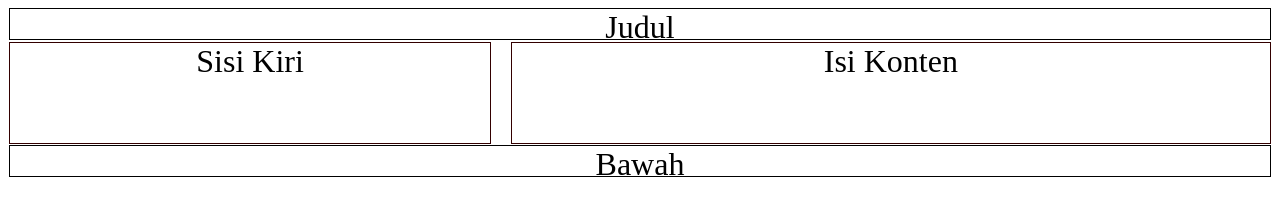
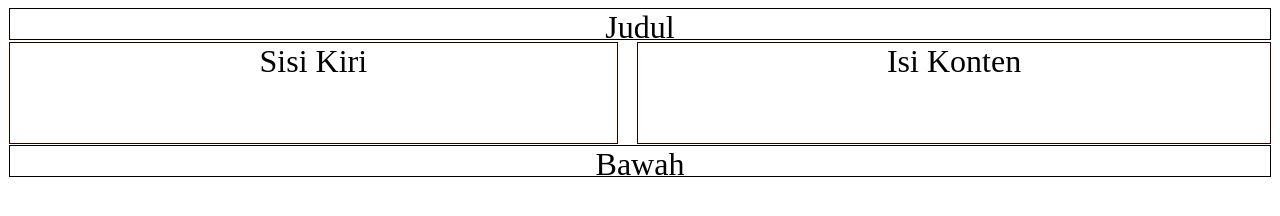
Before and after one commit to Bynrwdntr/rangkuman-tugas, a plain HTML site: page modul 13 lat 1.html in a window 1280 px wide. Drawn offline with Linux system fonts and the light colour scheme.

Commit message:
first commit

```diff
--- a/modul 13 lat 1.html
+++ b/modul 13 lat 1.html
@@ -17,7 +17,7 @@
             margin: 0.03em;
             background: #ffffff;
             float: left;
-            width: 38%;
+            width: 48%;
             height: 100px;
             font-size: 2em;
             text-align: center;
@@ -28,7 +28,7 @@
             margin: 0.03em;
             background: #ffffff;
             float: right;
-            width: 60%;
+            width: 50%;
             height:100px;
             font-size: 2em;
             text-align: center;
```
